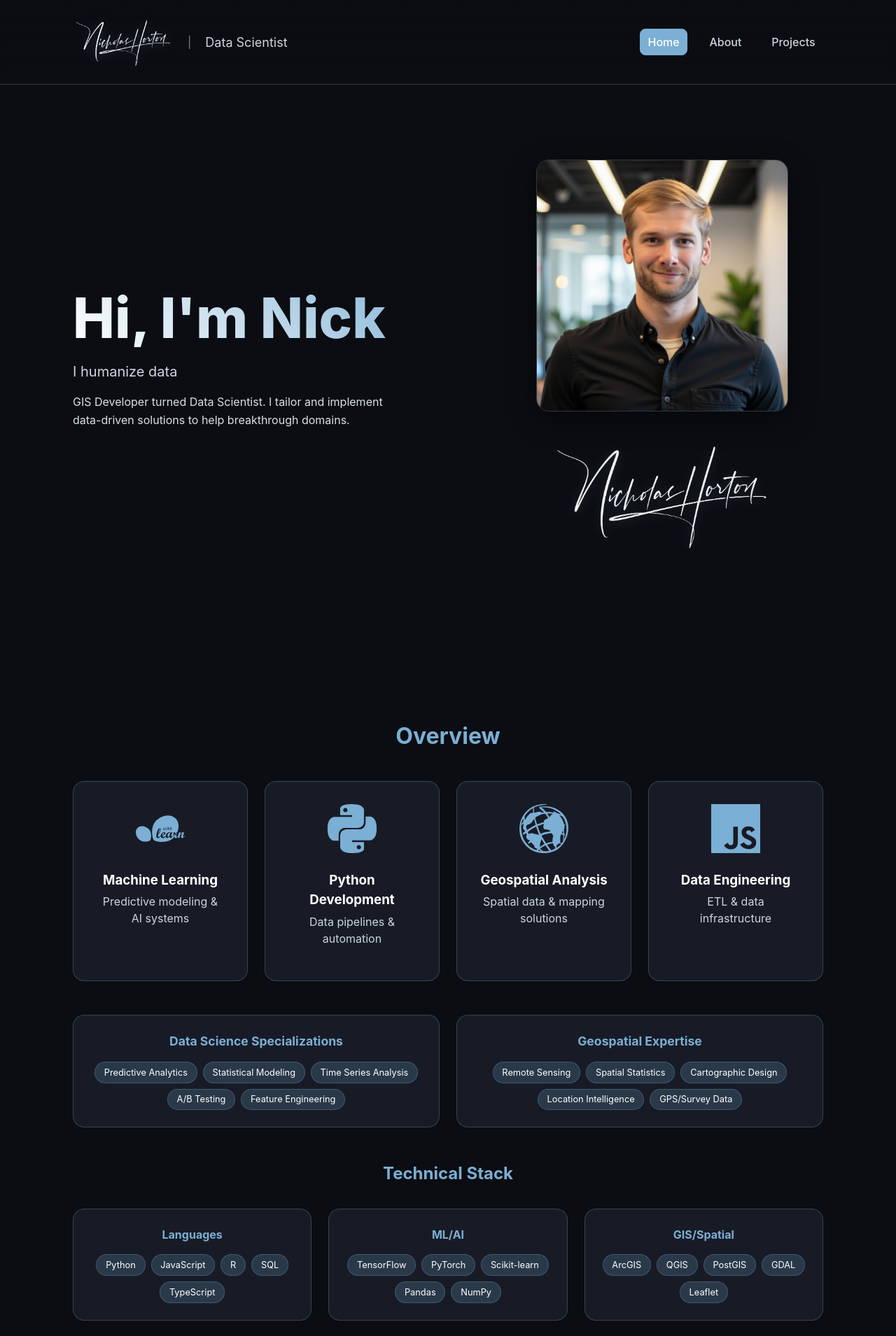
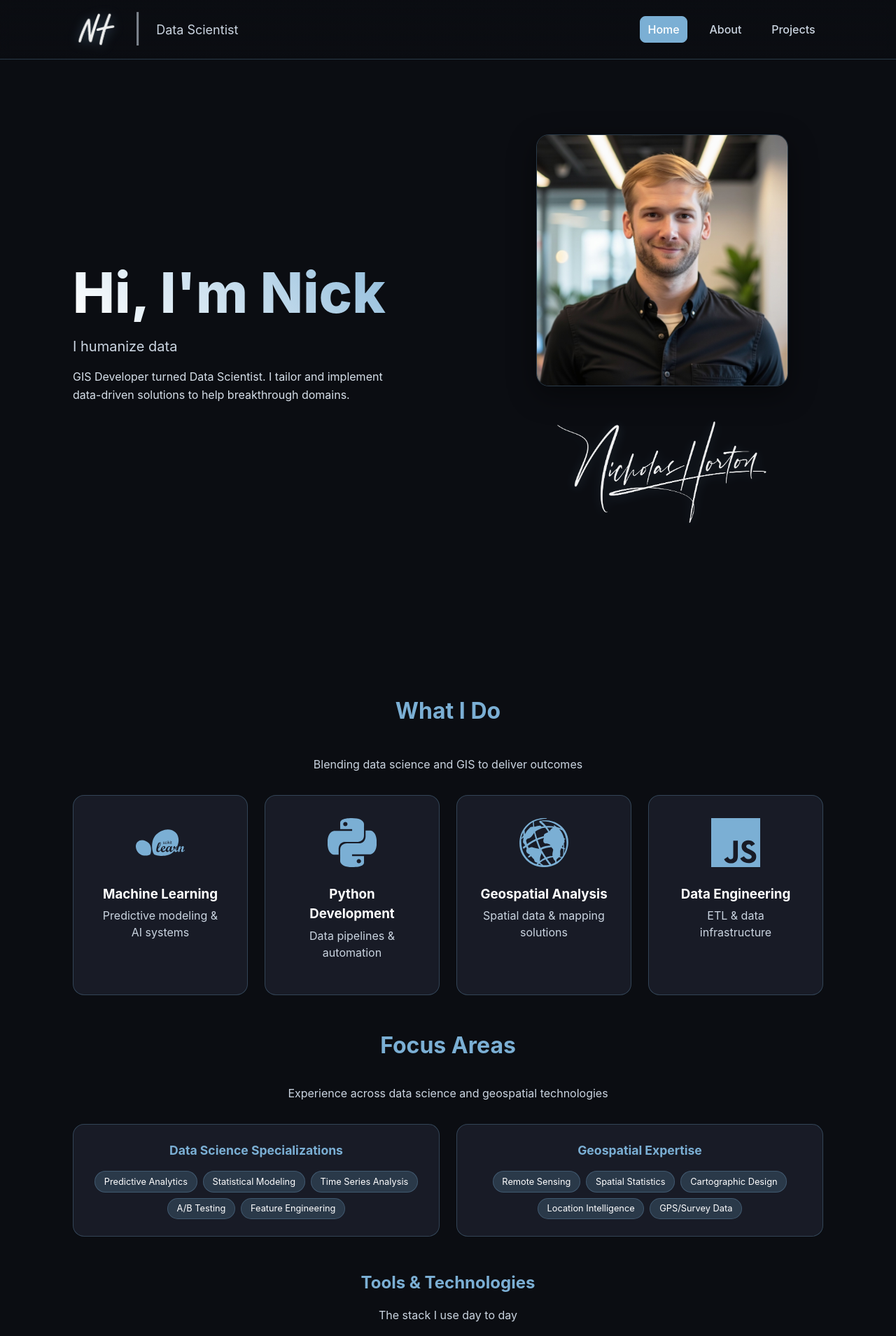
Before and after one commit to nhorto/personal_website, a React (Vite) app: page / in a window 1280 px wide. Shown: the top 1909 px of the page at 70% size. Built offline with nearby package versions, Linux system fonts and the light colour scheme.

Commit message:
update header and homepage

```diff
--- a/src/components/Header.jsx
+++ b/src/components/Header.jsx
@@ -1,13 +1,14 @@
 import { NavLink } from 'react-router-dom';
 import signatureImg from '../assets/Nicholas-Horton-white-high-res.png';
 import '../styles/components/Header.css';
+import initials_updated from '../assets/initials_update.png';
 
 export default function Header() {
   return (
     <header className="header">
       <div className="header-inner">
         <div className="brand">
-          <img className="signature" src={signatureImg} alt="Signature" />
+          <img className="signature" src={initials_updated} alt="Signature"/>
           <span className="divider">|</span>
           <span style={{ color: 'var(--muted)', fontSize: 18 }}>Data Scientist</span>
         </div>
--- a/src/pages/Home.jsx
+++ b/src/pages/Home.jsx
@@ -19,17 +19,20 @@ import signatureImg from '../assets/Nicholas-Horton-white-high-res.png';
 // ====== Skills/Technologies Matrix ======
 const SkillsMatrix = () => {
   const skillCategories = {
-    'Languages': ['Python', 'JavaScript', 'R', 'SQL', 'TypeScript'],
+    'Languages': ['Python', 'JavaScript', 'R', 'SQL', 'Julia'],
     'ML/AI': ['TensorFlow', 'PyTorch', 'Scikit-learn', 'Pandas', 'NumPy'],
-    'GIS/Spatial': ['ArcGIS', 'QGIS', 'PostGIS', 'GDAL', 'Leaflet'],
+    'GIS/Spatial': ['ArcGIS', 'QGIS', 'Leaflet', 'Geopandas', 'Shapely'],
     'Visualization': ['Tableau', 'D3.js', 'Plotly', 'Matplotlib', 'React']
   };
 
   return (
     <div style={{ marginTop: '3rem' }}>
-      <h3 style={{ textAlign: 'center', color: 'var(--accent)', marginBottom: '2rem', fontSize: '1.5rem' }}>
-        Technical Stack
-      </h3>
+      <h2 style={{ textAlign: 'center', color: 'var(--accent)', marginBottom: '0.5rem' }}>
+        Tools &amp; Technologies
+      </h2>
+      <p style={{ textAlign: 'center', color: 'var(--muted)', marginBottom: '2rem' }}>
+        The stack I use day to day
+      </p>
       <div style={{
         display: 'grid',
         gridTemplateColumns: 'repeat(auto-fit, minmax(280px, 1fr))',
@@ -299,8 +302,10 @@ export default function Home() {
 
       {/* ===== Overview ===== */}
       <section className="section" id="overview">
-        <h2 className="section-title">Overview</h2>
-
+        <h2 className="section-title">What I Do</h2>
+        <p style={{ textAlign: 'center', color: 'var(--muted)', marginBottom: '2rem' }}>
+          Blending data science and GIS to deliver outcomes
+        </p>
         {/* Core Skills */}
         <div style={{
           display: 'grid',
@@ -312,6 +317,10 @@ export default function Home() {
         </div>
 
         {/* Specializations */}
+        <h2 className="section-title" style={{ marginBottom:'2rem' }}>Focus Areas</h2>
+        <p style={{ textAlign: 'center', color: 'var(--muted)', marginBottom: '2rem' }}>
+          Experience across data science and geospatial technologies
+        </p>
         <div style={{
           display: 'grid',
           gridTemplateColumns: 'repeat(auto-fit, minmax(300px, 1fr))',
--- a/src/styles/components/Header.css
+++ b/src/styles/components/Header.css
@@ -24,7 +24,7 @@
 }
 
 .brand img.signature {
-  height: 96px;
+  height: 60px;
   width: auto;
   display: block;
   filter: drop-shadow(0 2px 8px rgba(123,175,212,0.35));
@@ -51,7 +51,7 @@
 }
 
 .divider {
-  size: extra-large;
+  font-size: 40px;
   color: var(--muted);
   opacity: 0.6;
   margin: 0 0.5rem;
```
Also changed, not shown: src/assets/initials_update.png.
